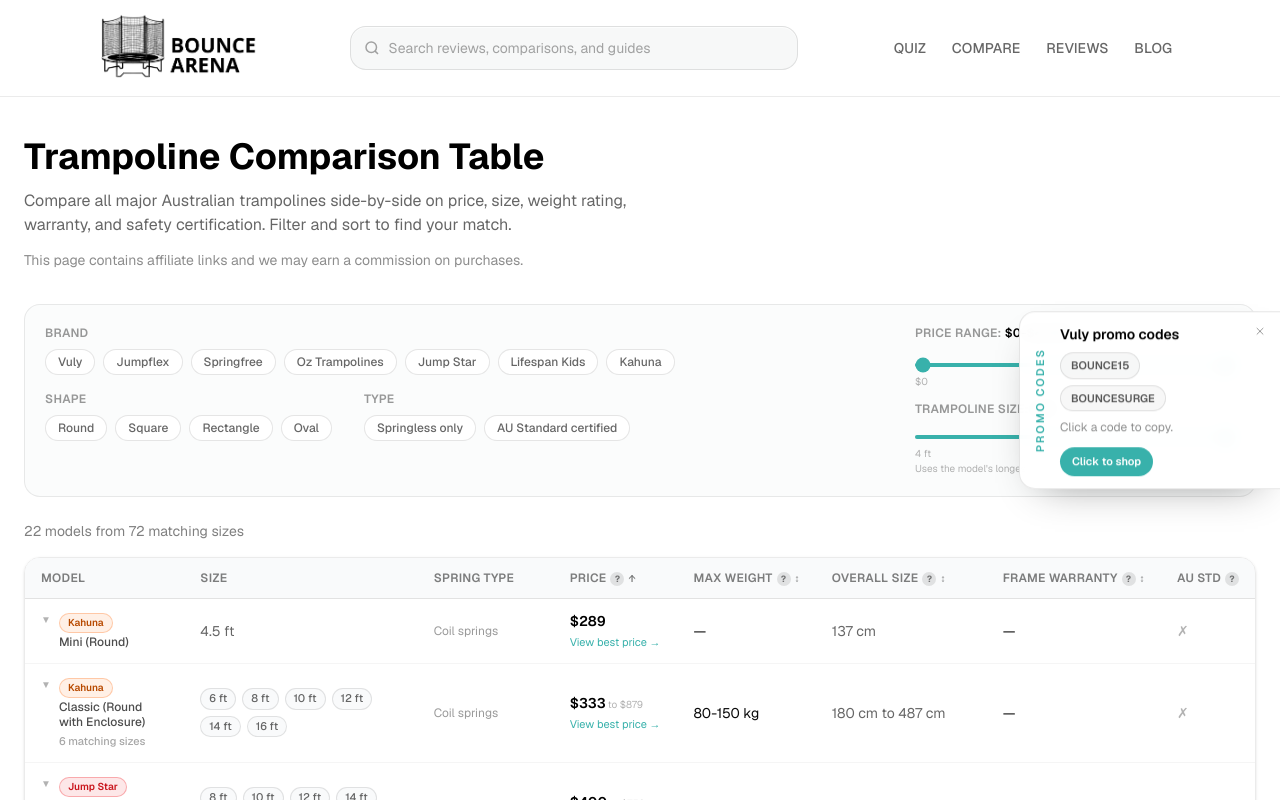
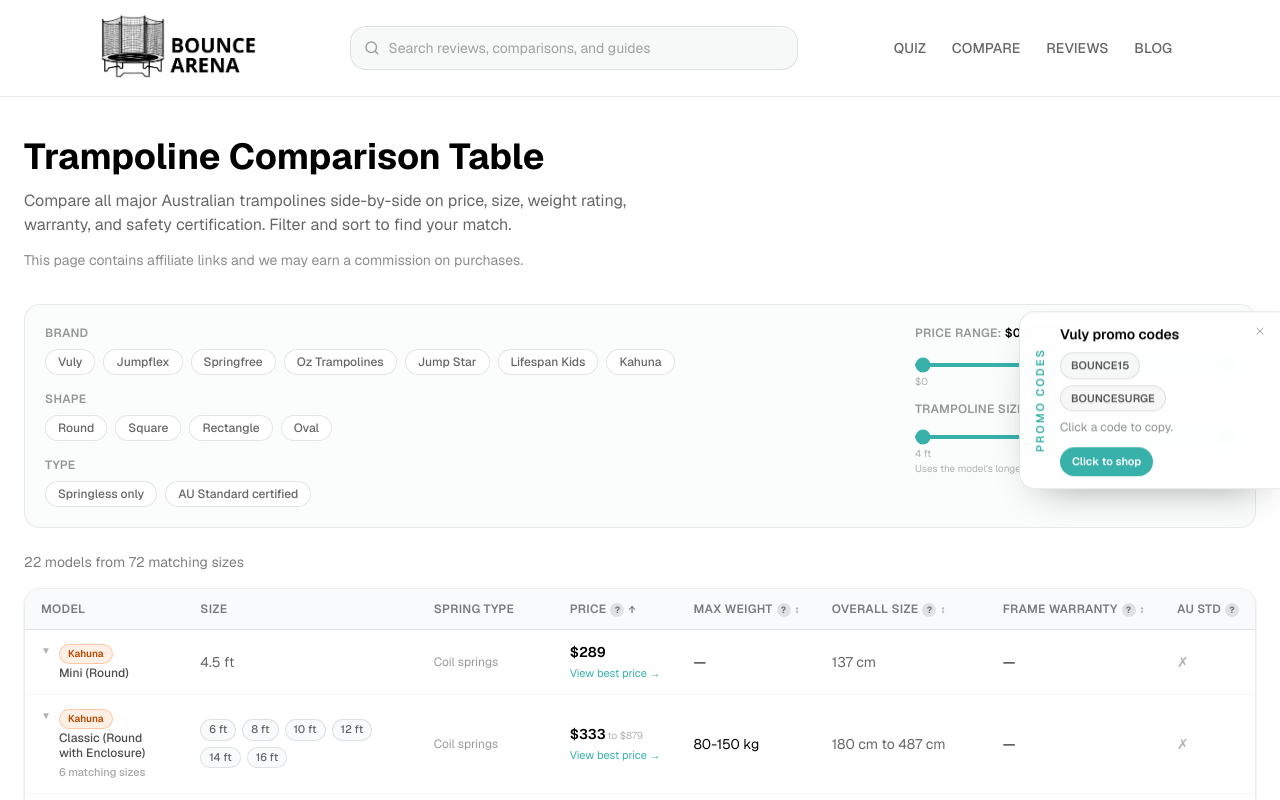
Before and after one commit to jibs1122/bouncearena-quiz, a Next.js app: page /compare in a window 1280 px wide. Shown: the top 800 px of the page. Built offline with nearby package versions, Linux system fonts and the light colour scheme.

Commit message:
Your commit message

```diff
--- a/app/(site)/compare/page.tsx
+++ b/app/(site)/compare/page.tsx
@@ -205,23 +205,30 @@
   return valueCm / 30.48;
 }
 
-function trampolineSizeFilterLabel(valueFt: number): string {
-  if (valueFt >= TRAMPOLINE_SIZE_MAX_FT) return 'Any';
-
+function formatTrampolineSize(valueFt: number): string {
   const valueM = valueFt * 0.3048;
-  return `Up to ${valueFt} ft (${valueM.toFixed(1)} m)`;
+  return `${valueFt} ft (${valueM.toFixed(1)} m)`;
 }
 
-function requiredYardSizeLabel(valueFt: number): string {
-  if (valueFt >= TRAMPOLINE_SIZE_MAX_FT) return '';
+function trampolineSizeFilterLabel(minFt: number, maxFt: number): string {
+  if (minFt <= TRAMPOLINE_SIZE_MIN_FT && maxFt >= TRAMPOLINE_SIZE_MAX_FT) return 'Any';
+  return `${formatTrampolineSize(minFt)}-${formatTrampolineSize(maxFt)}`;
+}
 
-  const trampolineM = valueFt * 0.3048;
+function requiredYardSizeLabel(maxFt: number): string {
+  if (maxFt >= TRAMPOLINE_SIZE_MAX_FT) return '';
+
+  const trampolineM = maxFt * 0.3048;
   const yardM = trampolineM + CLEARANCE_M * 2;
-  return `Needs about ${yardM.toFixed(1)} m clear yard width including ${CLEARANCE_M} m clearance each side`;
+  return `Largest selected size needs about ${yardM.toFixed(1)} m clear yard width including ${CLEARANCE_M} m clearance each side`;
 }
 
 function priceRangePercent(value: number): number {
   return ((value - MIN_PRICE) / (MAX_PRICE - MIN_PRICE)) * 100;
+}
+
+function trampolineSizeRangePercent(value: number): number {
+  return ((value - TRAMPOLINE_SIZE_MIN_FT) / (TRAMPOLINE_SIZE_MAX_FT - TRAMPOLINE_SIZE_MIN_FT)) * 100;
 }
 
 function variantKey(group: GroupedTrampoline, variant: Trampoline): string {
@@ -354,7 +361,8 @@
   const [auStdOnly, setAuStdOnly] = useState(false);
   const [minPrice, setMinPrice] = useState(MIN_PRICE);
   const [maxPrice, setMaxPrice] = useState(MAX_PRICE);
-  const [trampolineSizeFt, setTrampolineSizeFt] = useState(TRAMPOLINE_SIZE_MAX_FT);
+  const [minTrampolineSizeFt, setMinTrampolineSizeFt] = useState(TRAMPOLINE_SIZE_MIN_FT);
+  const [maxTrampolineSizeFt, setMaxTrampolineSizeFt] = useState(TRAMPOLINE_SIZE_MAX_FT);
   const [sortKey, setSortKey] = useState<SortKey>('priceAud');
   const [sortDir, setSortDir] = useState<SortDir>('asc');
   const [expanded, setExpanded] = useState<Set<string>>(new Set());
@@ -379,9 +387,6 @@
     });
   }
 
-  const maxFootprintFt =
-    trampolineSizeFt < TRAMPOLINE_SIZE_MAX_FT ? trampolineSizeFt : Infinity;
-
   const filtered = useMemo(() => {
     let rows = TRAMPOLINES.filter((t) => {
       if (brands.length && !brands.includes(t.brand)) return false;
@@ -392,7 +397,10 @@
       if (t.priceAud !== null && t.priceAud > maxPrice) return false;
       // Trampoline size filter: use longest overall dimension, converted to feet.
       const footprint = longestFootprintCm(t);
-      if (footprint !== null && cmToFeet(footprint) > maxFootprintFt) return false;
+      if (footprint !== null) {
+        const footprintFt = cmToFeet(footprint);
+        if (footprintFt < minTrampolineSizeFt || footprintFt > maxTrampolineSizeFt) return false;
+      }
       return true;
     });
     rows.sort((a, b) => {
@@ -401,7 +409,7 @@
       return sortDir === 'asc' ? (av as number) - (bv as number) : (bv as number) - (av as number);
     });
     return rows;
-  }, [brands, shapes, springlessOnly, auStdOnly, minPrice, maxPrice, maxFootprintFt, sortKey, sortDir]);
+  }, [brands, shapes, springlessOnly, auStdOnly, minPrice, maxPrice, minTrampolineSizeFt, maxTrampolineSizeFt, sortKey, sortDir]);
 
   const grouped = useMemo(() => groupRows(filtered), [filtered]);
 
@@ -427,9 +435,9 @@
       label: `$${minPrice.toLocaleString()}-$${maxPrice.toLocaleString()}`,
       clear: () => { setMinPrice(MIN_PRICE); setMaxPrice(MAX_PRICE); },
     }] : []),
-    ...(trampolineSizeFt < TRAMPOLINE_SIZE_MAX_FT ? [{
-      label: `Size ≤ ${trampolineSizeFt} ft`,
-      clear: () => setTrampolineSizeFt(TRAMPOLINE_SIZE_MAX_FT),
+    ...(minTrampolineSizeFt > TRAMPOLINE_SIZE_MIN_FT || maxTrampolineSizeFt < TRAMPOLINE_SIZE_MAX_FT ? [{
+      label: `${minTrampolineSizeFt}-${maxTrampolineSizeFt} ft`,
+      clear: () => { setMinTrampolineSizeFt(TRAMPOLINE_SIZE_MIN_FT); setMaxTrampolineSizeFt(TRAMPOLINE_SIZE_MAX_FT); },
     }] : []),
   ];
 
@@ -460,7 +468,7 @@
             </div>
           </div>
 
-          <div className="flex flex-wrap gap-x-8 gap-y-4">
+          <div className="space-y-4">
             <div>
               <p className="text-xs font-semibold text-black/40 uppercase tracking-wide mb-2">Shape</p>
               <div className="flex flex-wrap gap-2">
@@ -539,30 +547,41 @@
             <div>
               <p className="text-xs font-semibold text-black/40 uppercase tracking-wide mb-1">
                 Trampoline size:{' '}
-                <span className="text-black">{trampolineSizeFilterLabel(trampolineSizeFt)}</span>
+                <span className="text-black">{trampolineSizeFilterLabel(minTrampolineSizeFt, maxTrampolineSizeFt)}</span>
               </p>
-              {trampolineSizeFt < TRAMPOLINE_SIZE_MAX_FT && (
+              {maxTrampolineSizeFt < TRAMPOLINE_SIZE_MAX_FT && (
                 <p className="mb-2 min-h-[1rem] text-[11px] text-black/35">
-                  {requiredYardSizeLabel(trampolineSizeFt)}
+                  {requiredYardSizeLabel(maxTrampolineSizeFt)}
                 </p>
               )}
               <div
                 className="relative h-8"
                 style={{
-                  '--size-pct': `${((trampolineSizeFt - TRAMPOLINE_SIZE_MIN_FT) / (TRAMPOLINE_SIZE_MAX_FT - TRAMPOLINE_SIZE_MIN_FT)) * 100}%`,
+                  '--min-size-pct': `${trampolineSizeRangePercent(minTrampolineSizeFt)}%`,
+                  '--max-size-pct': `${trampolineSizeRangePercent(maxTrampolineSizeFt)}%`,
                 } as React.CSSProperties}
               >
                 <div className="absolute left-0 right-0 top-1/2 h-1 -translate-y-1/2 rounded-full bg-black/10" />
-                <div className="absolute left-0 right-[calc(100%-var(--size-pct))] top-1/2 h-1 -translate-y-1/2 rounded-full bg-[#38b1ab]" />
+                <div className="absolute left-[var(--min-size-pct)] right-[calc(100%-var(--max-size-pct))] top-1/2 h-1 -translate-y-1/2 rounded-full bg-[#38b1ab]" />
                 <input
-                  aria-label="Trampoline size"
+                  aria-label="Minimum trampoline size"
                   type="range"
                   min={TRAMPOLINE_SIZE_MIN_FT}
                   max={TRAMPOLINE_SIZE_MAX_FT}
                   step={1}
-                  value={trampolineSizeFt}
-                  onChange={(e) => setTrampolineSizeFt(Number(e.target.value))}
-                  className="absolute inset-x-0 top-0 h-8 w-full appearance-none bg-transparent accent-[#38b1ab]"
+                  value={minTrampolineSizeFt}
+                  onChange={(e) => setMinTrampolineSizeFt(Math.min(Number(e.target.value), maxTrampolineSizeFt))}
+                  className="pointer-events-none absolute inset-x-0 top-0 h-8 w-full appearance-none bg-transparent accent-[#38b1ab] [&::-webkit-slider-thumb]:pointer-events-auto [&::-moz-range-thumb]:pointer-events-auto"
+                />
+                <input
+                  aria-label="Maximum trampoline size"
+                  type="range"
+                  min={TRAMPOLINE_SIZE_MIN_FT}
+                  max={TRAMPOLINE_SIZE_MAX_FT}
+                  step={1}
+                  value={maxTrampolineSizeFt}
+                  onChange={(e) => setMaxTrampolineSizeFt(Math.max(Number(e.target.value), minTrampolineSizeFt))}
+                  className="pointer-events-none absolute inset-x-0 top-0 h-8 w-full appearance-none bg-transparent accent-[#38b1ab] [&::-webkit-slider-thumb]:pointer-events-auto [&::-moz-range-thumb]:pointer-events-auto"
                 />
                 <div className="absolute -bottom-2 left-0 right-0 flex justify-between text-[10px] text-black/30">
                   <span>{TRAMPOLINE_SIZE_MIN_FT} ft</span>
@@ -587,7 +606,7 @@
           </button>
         ))}
         {activeFilters.length > 0 && (
-          <button onClick={() => { setBrands([]); setShapes([]); setSpringlessOnly(false); setAuStdOnly(false); setMinPrice(MIN_PRICE); setMaxPrice(MAX_PRICE); setTrampolineSizeFt(TRAMPOLINE_SIZE_MAX_FT); }}
+          <button onClick={() => { setBrands([]); setShapes([]); setSpringlessOnly(false); setAuStdOnly(false); setMinPrice(MIN_PRICE); setMaxPrice(MAX_PRICE); setMinTrampolineSizeFt(TRAMPOLINE_SIZE_MIN_FT); setMaxTrampolineSizeFt(TRAMPOLINE_SIZE_MAX_FT); }}
             className="text-xs text-black/40 hover:text-black underline">Clear all</button>
         )}
       </div>
```
